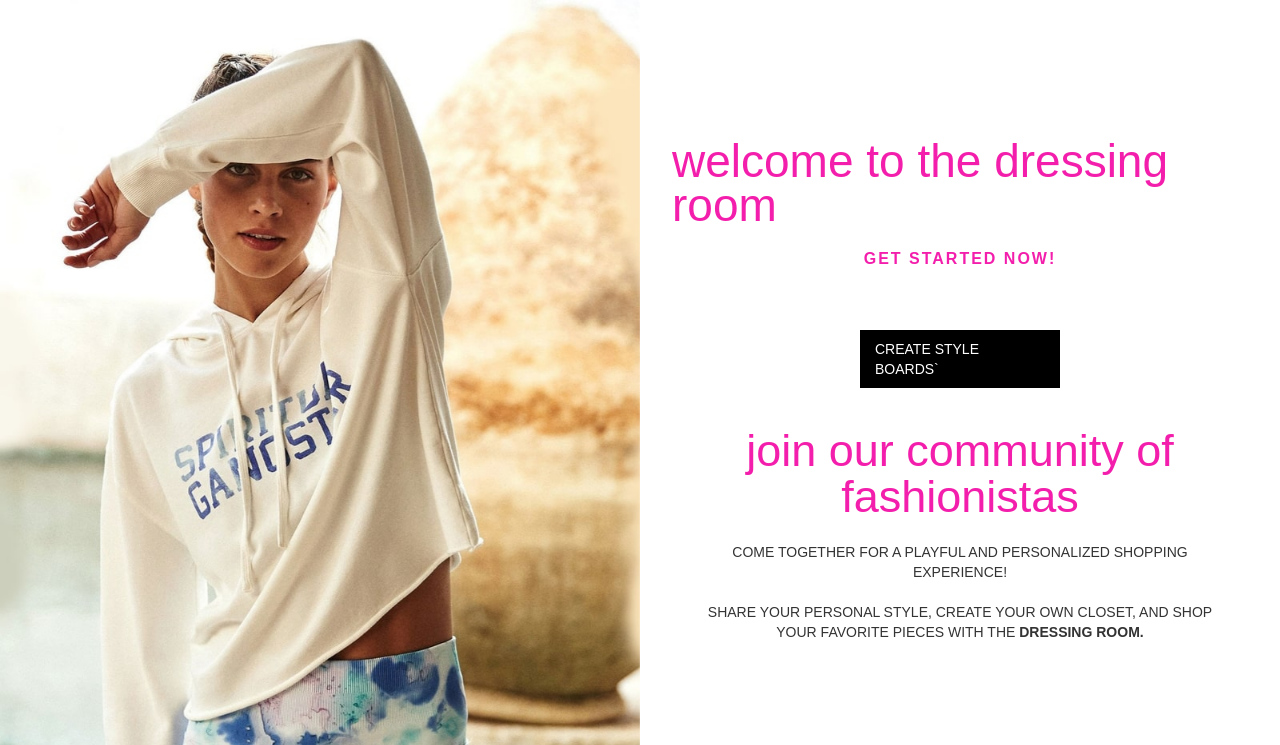
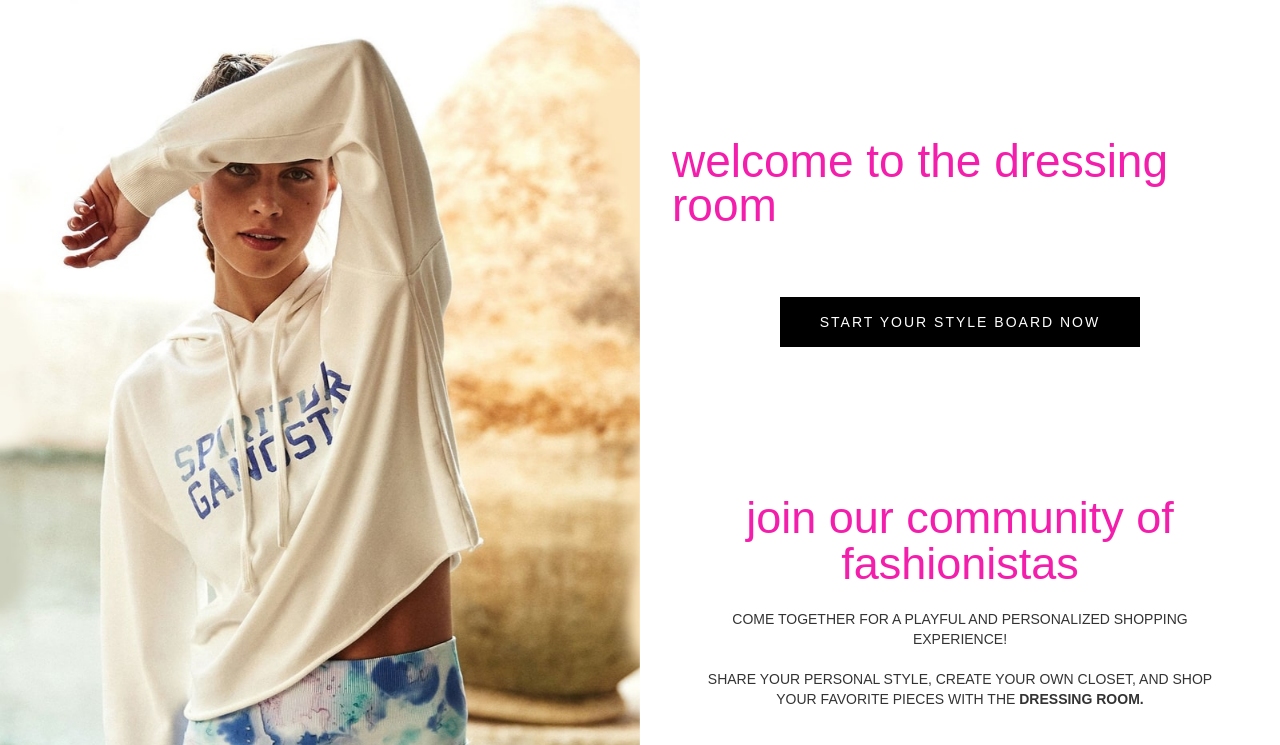
Before and after one commit to persephonepunch/WHIMLOVEDRESSINGROOM, a plain HTML site: page index.html in a window 1280 px wide. Shown: the top 745 px of the page. Drawn offline with nearby package versions, Linux system fonts and the light colour scheme; a script that the page names is missing; a web font is replaced by a local one.

Commit message:
updated button styles

```diff
--- a/index.html
+++ b/index.html
@@ -34,13 +34,20 @@
           <div class="div-block-26">
             <div class="div-block-28">
               <h1 class="heading">welcome to the dressing room</h1>
-              <a href="https://www.whimlove.com/vanishing-hanger/" target="_blank" class="link-block-2 w-inline-block">
+
+              <div class="div-block-27"><a href="https://www.whimlove.com/vanishing-hanger/" target="_blank"
+                  class="button-div w-button">START YOUR STYLE BOARD NOW</a></div>
+              <div>
+
+
+                <!-- <a href="https://www.whimlove.com/vanishing-hanger/" target="_blank" class="link-block-2 w-inline-block">
                 <h4 class="top-link">GET STARTED NOW!</h4>
               </a><a href="https://www.whimlove.com/vanishing-hanger/" target="_blank" class="button w-button">CREATE
-                STYLE BOARDS`</a>
+                STYLE BOARDS`</a>-->
                 <div class="gifblock">
                   <h1 class="heading gif">join our community of fashionistas<br></h1>
-                <div class="textbelow">COME TOGETHER FOR A PLAYFUL AND PERSONALIZED SHOPPING EXPERIENCE! <br>‍<br>SHARE
+                  <div class="textbelow">COME TOGETHER FOR A PLAYFUL AND PERSONALIZED SHOPPING EXPERIENCE!
+                    <br>‍<br>SHARE
                     YOUR PERSONAL STYLE, CREATE YOUR OWN CLOSET, AND SHOP YOUR FAVORITE PIECES WITH THE <strong>DRESSING
                       ROOM.</strong></div>
                 </div>
@@ -53,9 +60,10 @@
                 </div>
                 <div class="gifblock">
                   <h1 class="heading gif">shop and save<br></h1>
-                <div class="textbelow"><strong>WITH STYLE BOARDS</strong></div><img src="images/Detail-Style-Board2.gif"
-                  alt="" class="image-11">
-                <div class="textbelow"><strong>SHOP &amp; SAVE YOUR FAVORITE PIECES.CLICK INTO A STYLE BOARD TO VIEW IN
+                  <div class="textbelow"><strong>WITH STYLE BOARDS</strong></div><img
+                    src="images/Detail-Style-Board2.gif" alt="" class="image-11">
+                  <div class="textbelow"><strong>SHOP &amp; SAVE YOUR FAVORITE PIECES.CLICK INTO A STYLE BOARD TO VIEW
+                      IN
                       MORE DETAIL. HOVER OVER AN ITEM TO SAVE IT TO YOUR CLOSET OR TO SHOP IT.<br><br></strong>LOVE THE
                     FULL LOOK? ADD ALL THE PRODUCTS TO YOUR CLOSET!</div>
                 </div>
```
Lines whose indentation alone changed are shown as unchanged.
